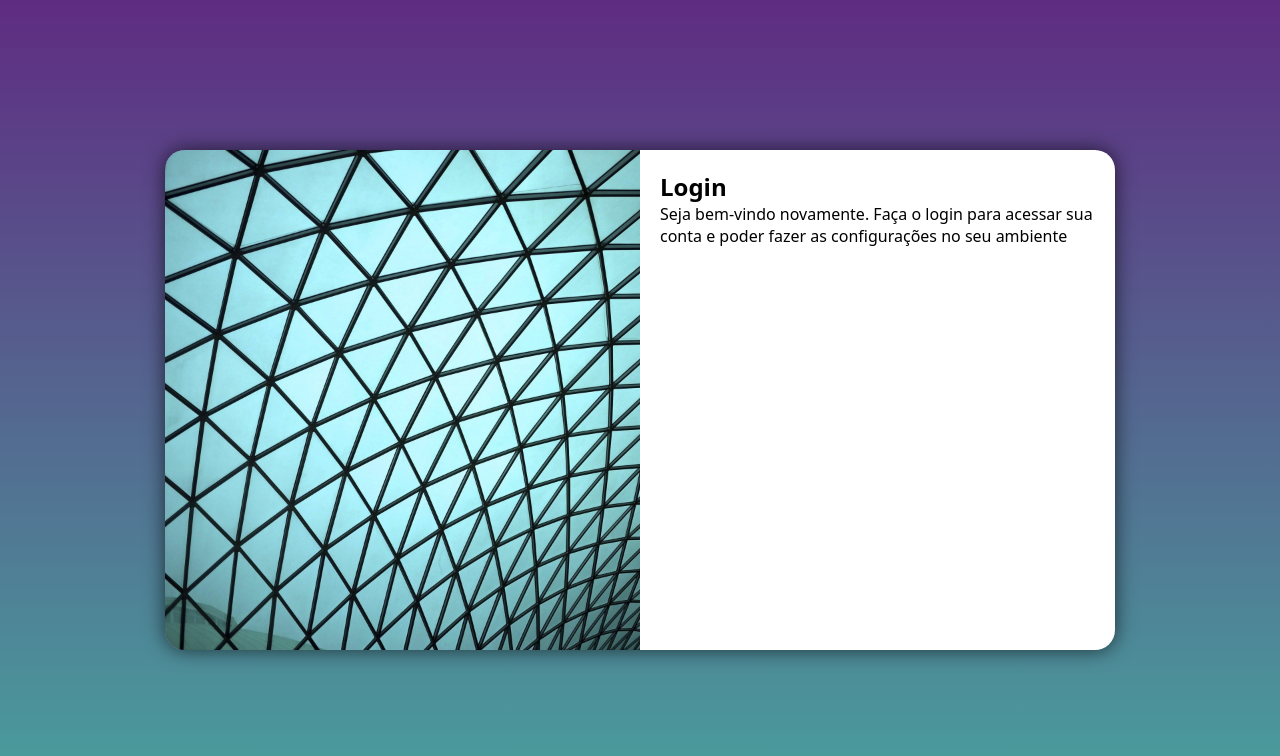
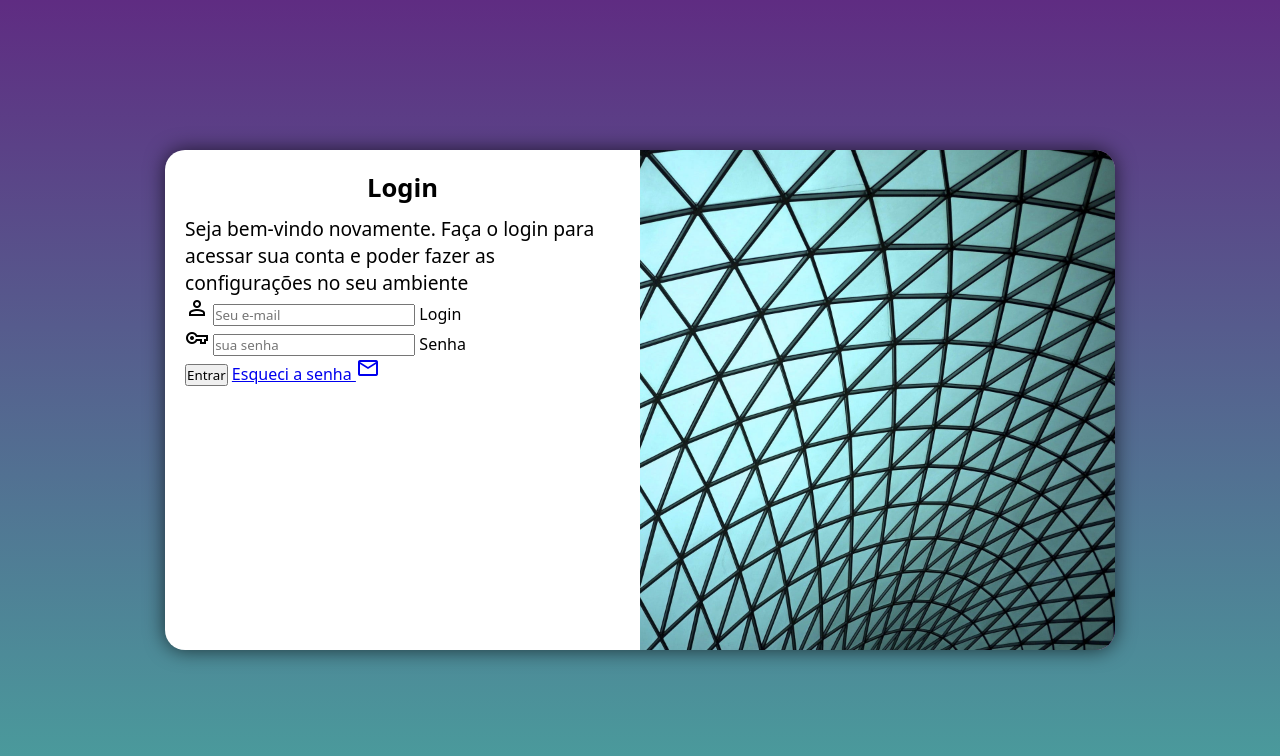
Before and after one commit to pablodupret/Projeto-login, a plain HTML site: page index.html in a window 1280 px wide. Drawn offline with nearby package versions, Linux system fonts and the light colour scheme.

Commit message:
form-adicionado

```diff
--- a/estilos/media-query.css
+++ b/estilos/media-query.css
@@ -56,15 +56,24 @@ High-res laptop or desktop: 1920 x 1080
     }
 
     section#login > div#imagem {
+        float: right;
+        width: 50%;
+        height: 100%;
+        background-position: right;
+    }
+
+    section#login > div#formulário {
         float: left;
         width: 50%;
         height: 100%;
     }
 
-    section#login > div#formulário {
-        float: right;
-        width: 50%;
-        height: 100%;
+    div#formulário > h1 {
+        font-size: 1.6em;
+    }
+
+    div#formulário > p {
+        font-size: 1.2em;
     }
 
 
--- a/estilos/style.css
+++ b/estilos/style.css
@@ -52,3 +52,12 @@ div#formulário  {
     padding: 20px;
 
 }
+
+div#formulário > h1 {
+    text-align: center;
+    margin-bottom: 10px;
+}
+
+div#formulário > p {
+    font-size: 0.8em;
+}
--- a/index.html
+++ b/index.html
@@ -8,6 +8,8 @@
 
     <link rel="stylesheet" href="estilos/style.css">
     <link rel="stylesheet" href="estilos/media-query.css">
+    <link rel="stylesheet" href="https://fonts.googleapis.com/css2?family=Material+Symbols+Outlined:opsz,wght,FILL,GRAD@24,400,0,0" />
+
 </head>
 <body>
 
@@ -26,7 +28,30 @@
                 <h1> Login </h1>
                 <p> Seja bem-vindo novamente. Faça o login para acessar sua conta e poder fazer as configurações no seu ambiente </p>
 
-                <form action="login.php" method="post">
+                <form action="login.php" method="post" autocomplete="on">
+
+                    <div class="campo">
+                        <span class="material-symbols-outlined">
+                            person
+                         </span>
+                        <input type="email" name="login" id="ilogin" placeholder="Seu e-mail" autocomplete="email" required maxlength="30">
+                        <label for="ilogin"> Login </label>
+                    </div>
+
+                    <div class="campo">
+                        <span class="material-symbols-outlined">
+                            vpn_key
+                         </span>
+                        <input type="password" name="senha" id="isenha" placeholder="sua senha" autocomplete="current-password" required minlength="8" maxlength="20">
+                        <label for="isenha"> Senha </label>
+
+                    </div>
+
+                    <input type="submit" value="Entrar">
+
+                    <a href="esqueciasenha.html"> Esqueci a senha <span class="material-symbols-outlined">
+                        mail
+                     </span> </a>
 
                 </form>
             </div>
```
